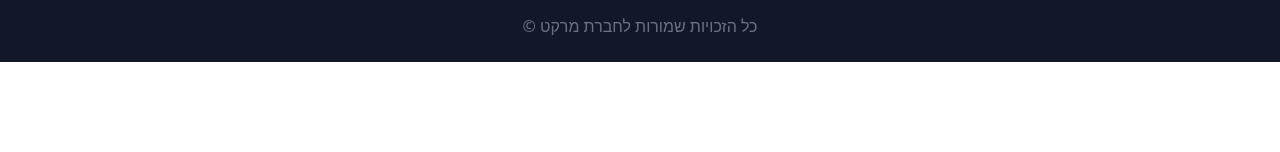
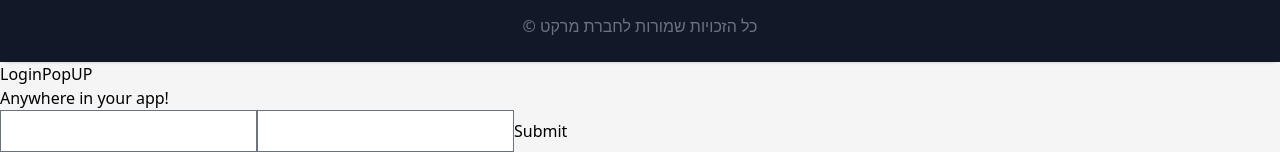
Before and after one commit to odedmasala/MarketPlace_app, a React (Create React App) app in the folder client-marketplace/: page /store in a window 1280 px wide. Shown: the part 2089-2241 px from the top of the page. Before the commit the page ends 2151 px from the top, so only its background shows below. Built offline with nearby package versions, Linux system fonts and the light colour scheme.

Commit message:
start auth in the clint

```diff
--- a/client-marketplace/package.json
+++ b/client-marketplace/package.json
@@ -3,12 +3,14 @@
   "version": "0.1.0",
   "private": true,
   "dependencies": {
+    "@reduxjs/toolkit": "^1.9.1",
     "@testing-library/jest-dom": "^5.16.5",
     "@testing-library/react": "^13.4.0",
     "@testing-library/user-event": "^13.5.0",
     "axios": "^1.2.1",
     "flowbite": "^1.5.5",
     "flowbite-react": "^0.3.7",
+    "formik": "^2.2.9",
     "react": "^18.2.0",
     "react-dom": "^18.2.0",
     "react-icons": "^4.7.1",
--- a/client-marketplace/src/App.js
+++ b/client-marketplace/src/App.js
@@ -1,5 +1,3 @@
-
-
 import React from "react";
 import "./css/style.css";
 import { Routes, Route } from "react-router-dom";
@@ -13,8 +11,7 @@
 import PersonalDetails from "./pages/profile/PersonalDetails";
 import Store from "./pages/storePage/Store";
 import StoresListPage from "./pages/storeslist/StoresListPage";
-
-
+import LoginPopUP from "./components/auth/login/LoginPopUP";
 
 const App = () => {
   return (
@@ -28,10 +25,10 @@
         </Route>
         <Route path="/successPage" element={<SuccessPayment />} />
         <Route path="/product" element={<Product />} />
-        <Route path="/stores" element={<StoresListPage/>}/>
+        <Route path="/stores" element={<StoresListPage />} />
         <Route path="/store" element={<Store />} />
       </Routes>
-
+      <LoginPopUP />
     </div>
   );
 };
--- /dev/null
+++ b/client-marketplace/src/components/auth/form/ManagerForm.jsx
@@ -0,0 +1,9 @@
+import React from 'react'
+
+const ManagerForm = () => {
+  return (
+    <div>ManagerForm</div>
+  )
+}
+
+export default ManagerForm
--- /dev/null
+++ b/client-marketplace/src/components/auth/form/UserForm.jsx
@@ -0,0 +1,67 @@
+import React from 'react'
+import { Formik } from 'formik';
+
+const UserForm = () => {
+  return (
+    <>
+   <div>
+     <h1>Anywhere in your app!</h1>
+     <Formik
+       initialValues={{ email: '', password: '' }}
+       validate={values => {
+         const errors = {};
+         if (!values.email) {
+           errors.email = 'Required';
+         } else if (
+           !/^[A-Z0-9._%+-]+@[A-Z0-9.-]+\.[A-Z]{2,}$/i.test(values.email)
+         ) {
+           errors.email = 'Invalid email address';
+         }
+         return errors;
+       }}
+       onSubmit={(values, { setSubmitting }) => {
+         setTimeout(() => {
+           alert(JSON.stringify(values, null, 2));
+           setSubmitting(false);
+         }, 400);
+       }}
+     >
+       {({
+         values,
+         errors,
+         touched,
+         handleChange,
+         handleBlur,
+         handleSubmit,
+         isSubmitting,
+         /* and other goodies */
+       }) => (
+         <form onSubmit={handleSubmit}>
+           <input
+             type="email"
+             name="email"
+             onChange={handleChange}
+             onBlur={handleBlur}
+             value={values.email}
+           />
+           {errors.email && touched.email && errors.email}
+           <input
+             type="password"
+             name="password"
+             onChange={handleChange}
+             onBlur={handleBlur}
+             value={values.password}
+           />
+           {errors.password && touched.password && errors.password}
+           <button type="submit" disabled={isSubmitting}>
+             Submit
+           </button>
+         </form>
+       )}
+     </Formik>
+   </div>
+    </>
+  )
+}
+
+export default UserForm
--- /dev/null
+++ b/client-marketplace/src/components/auth/login/LoginPopUP.jsx
@@ -0,0 +1,13 @@
+import React from 'react'
+import UserForm from '../form/UserForm'
+
+const LoginPopUP = () => {
+  return (
+      <>
+      <div>LoginPopUP</div>
+      <UserForm/>
+      </>
+  )
+}
+
+export default LoginPopUP
--- /dev/null
+++ b/client-marketplace/src/pages/Register/ManagerRegister.jsx
@@ -0,0 +1,9 @@
+import React from 'react'
+
+const ManagerRegister = () => {
+  return (
+    <div>ManagerRegister</div>
+  )
+}
+
+export default ManagerRegister
```
Also changed, not shown: 1 other file (tests, documents, lock files or other folders).
